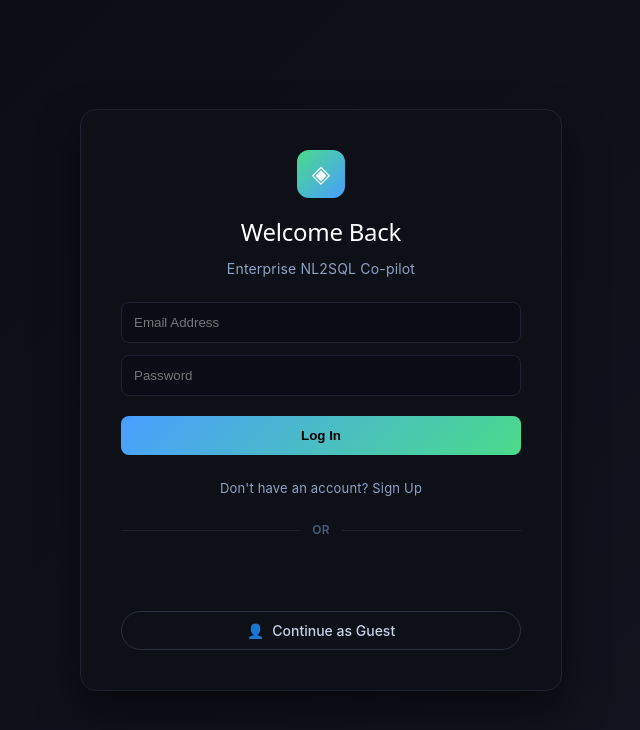
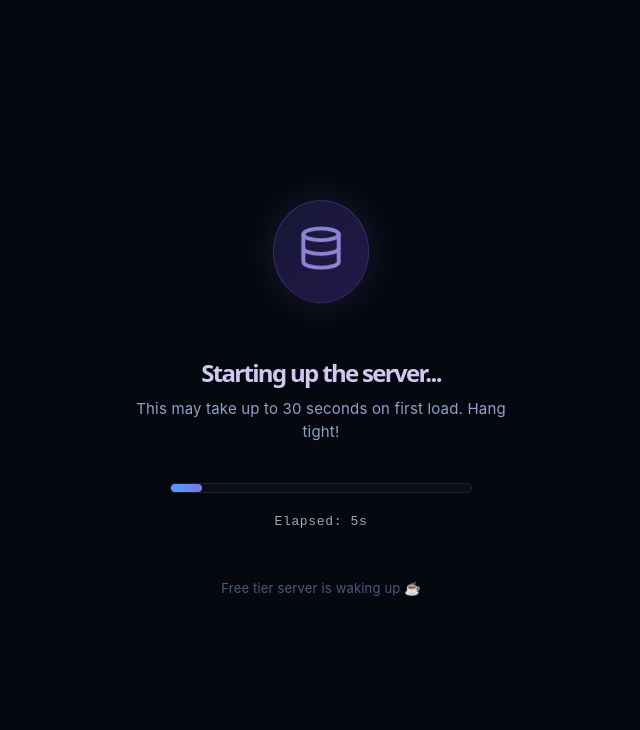
Before and after one commit to mili-virani/NL2SQL-Analytics-copilot, a React (Vite) app in the folder frontend/: page / in a window 1280 px wide. Before the commit this address led to /login. Shown: the top 730 px of the page, without its empty margins (319-959 px from the left). Built offline with nearby package versions, Linux system fonts and the light colour scheme; no server answers.

Commit message:
add server wakeup loading screen for cold starts

```diff
--- /dev/null
+++ b/frontend/src/components/WakeupScreen.jsx
@@ -0,0 +1,83 @@
+import React, { useState, useEffect } from "react";
+import { Database } from "lucide-react";
+
+export default function WakeupScreen({ elapsed, isReady }) {
+  const [show, setShow] = useState(false);
+
+  // Fake progress bar calculation
+  // Progress approaches 90% over 40 seconds. When ready, transitions to 100%.
+  const progress = isReady ? 100 : Math.min((elapsed / 40) * 90, 90);
+
+  useEffect(() => {
+    // Only show the UI after 2 seconds to avoid flash on warm starts
+    if (elapsed >= 2) {
+      setShow(true);
+    }
+  }, [elapsed]);
+
+  if (!show && !isReady) {
+    // Return empty black screen during the 2 sec grace period
+    return (
+      <div style={{ height: "100vh", width: "100vw", background: "#060810", display: "flex" }}></div>
+    );
+  }
+
+  return (
+    <div style={{
+      height: "100vh",
+      width: "100vw",
+      background: "#060810",
+      color: "#c8d0e8",
+      display: "flex",
+      flexDirection: "column",
+      alignItems: "center",
+      justifyContent: "center",
+      fontFamily: "'Inter', sans-serif",
+      opacity: isReady ? 0 : 1,
+      transition: "opacity 0.5s ease"
+    }}>
+      <div style={{
+        animation: "pulseWakeup 2s cubic-bezier(0.4, 0, 0.6, 1) infinite",
+        marginBottom: 24,
+        background: "linear-gradient(135deg, #1a1a3e, #2a1a50)",
+        padding: 24,
+        borderRadius: "50%",
+        border: "1px solid #3a3570",
+        boxShadow: "0 0 40px rgba(127, 119, 221, 0.2)"
+      }}>
+        <Database size={48} color="#9f97ef" />
+      </div>
+
+      <h1 style={{ fontSize: 24, fontWeight: 600, color: "#d0c8f0", marginBottom: 12 }}>Starting up the server...</h1>
+      <p style={{ fontSize: 15, color: "#8fa1c7", marginBottom: 40, textAlign: "center", maxWidth: 400, lineHeight: 1.5 }}>
+        This may take up to 30 seconds on first load. Hang tight!
+      </p>
+
+      {/* Progress Bar Container */}
+      <div style={{ width: 300, background: "#0a0d16", height: 8, borderRadius: 4, overflow: "hidden", marginBottom: 16, border: "1px solid #1e2230" }}>
+        <div style={{
+          height: "100%",
+          background: "linear-gradient(90deg, #4a9eff, #7f77dd)",
+          width: `${progress}%`,
+          transition: "width 1s linear",
+          borderRadius: 4
+        }}></div>
+      </div>
+
+      <div style={{ fontSize: 13, color: "#a0a8c0", fontFamily: "monospace", letterSpacing: "0.05em", marginBottom: 40 }}>
+        Elapsed: {elapsed}s
+      </div>
+
+      <p style={{ fontSize: 13, color: "#4a5a7a" }}>
+        Free tier server is waking up ☕
+      </p>
+
+      <style>{`
+        @keyframes pulseWakeup {
+          0%, 100% { opacity: 1; transform: scale(1); }
+          50% { opacity: .7; transform: scale(0.95); }
+        }
+      `}</style>
+    </div>
+  );
+}
--- /dev/null
+++ b/frontend/src/hooks/useBackendWakeup.js
@@ -0,0 +1,58 @@
+import { useState, useEffect, useRef } from "react";
+
+export default function useBackendWakeup(url) {
+  const [isReady, setIsReady] = useState(false);
+  const [elapsedSeconds, setElapsedSeconds] = useState(0);
+  const [attempts, setAttempts] = useState(0);
+
+  const timerRef = useRef(null);
+
+  useEffect(() => {
+    let active = true;
+
+    // Start timing
+    timerRef.current = setInterval(() => {
+      setElapsedSeconds((prev) => prev + 1);
+    }, 1000);
+
+    const checkHealth = async () => {
+      if (!active) return;
+
+      setAttempts((a) => a + 1);
+
+      try {
+        const controller = new AbortController();
+        const timeoutId = setTimeout(() => controller.abort(), 5000);
+
+        const res = await fetch(url, {
+          method: "GET",
+          signal: controller.signal
+        });
+        clearTimeout(timeoutId);
+
+        if (res.status === 200) {
+          if (active) {
+            setIsReady(true);
+            if (timerRef.current) clearInterval(timerRef.current);
+          }
+          return;
+        }
+      } catch (err) {
+        // Network error, timeout, or abort
+      }
+
+      if (active) {
+        setTimeout(checkHealth, 4000);
+      }
+    };
+
+    checkHealth();
+
+    return () => {
+      active = false;
+      if (timerRef.current) clearInterval(timerRef.current);
+    };
+  }, [url]);
+
+  return { isReady, elapsedSeconds, attempts };
+}
--- a/frontend/src/main.jsx
+++ b/frontend/src/main.jsx
@@ -1,4 +1,4 @@
-import React from "react";
+import React, { useState, useEffect } from "react";
 import ReactDOM from "react-dom/client";
 import { BrowserRouter, Routes, Route } from "react-router-dom";
 import { AuthProvider } from "./context/AuthContext";
@@ -7,9 +7,26 @@ import LoginPage from "./pages/LoginPage";
 import AdminDashboard from "./pages/AdminDashboard";
 import App from "./App";
 import "./index.css";
+import useBackendWakeup from "./hooks/useBackendWakeup";
+import WakeupScreen from "./components/WakeupScreen";
 
-ReactDOM.createRoot(document.getElementById("root")).render(
-  <React.StrictMode>
+function Root() {
+  const { isReady, elapsedSeconds } = useBackendWakeup("https://nl2sql-analytics-copilot-backend.onrender.com/health");
+  const [showApp, setShowApp] = useState(false);
+
+  useEffect(() => {
+    if (isReady) {
+      // 500ms delay to allow face-out transition to complete smoothly
+      const timer = setTimeout(() => setShowApp(true), 500);
+      return () => clearTimeout(timer);
+    }
+  }, [isReady]);
+
+  if (!showApp) {
+    return <WakeupScreen elapsed={elapsedSeconds} isReady={isReady} />;
+  }
+
+  return (
     <BrowserRouter>
       <AuthProvider>
         <Routes>
@@ -33,5 +50,11 @@ ReactDOM.createRoot(document.getElementById("root")).render(
         </Routes>
       </AuthProvider>
     </BrowserRouter>
+  );
+}
+
+ReactDOM.createRoot(document.getElementById("root")).render(
+  <React.StrictMode>
+    <Root />
   </React.StrictMode>
 );
```
